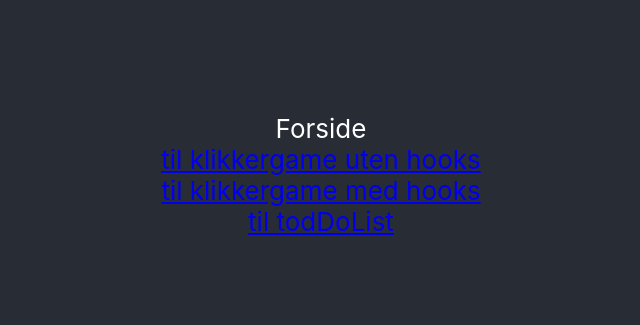
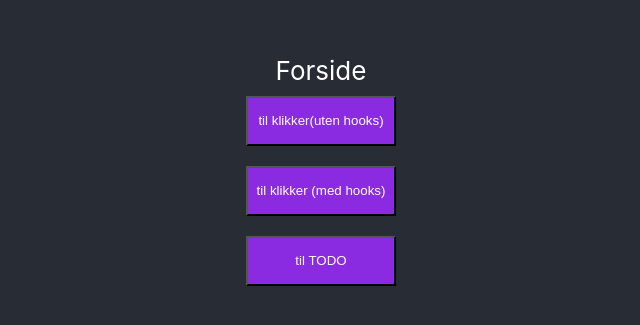
Before and after one commit to ThereseCamK/terje-oppgave, a React (Create React App) app: page / in a window 1280 px wide. Shown: the part 225-550 px from the top of the page, without its empty margins (319-959 px from the left). Built offline with nearby package versions, Linux system fonts and the light colour scheme.

Commit message:
knapper istedetfor links

```diff
--- a/src/App.js
+++ b/src/App.js
@@ -1,18 +1,35 @@
-import React from 'react';
+import React,{useState} from 'react';
 import './App.css';
-import {Link } from 'react-router-dom';
+// import {Link } from 'react-router-dom';
+import {useNavigate} from 'react-router-dom';
 
 
 
 function App() {
+  // const [navigate, showChange] = useState('/Click')
+  const navigate = useNavigate();
+  function showClick(){
+    navigate('/Click')
+  }
+  function showClicker(){
+    navigate('/Clicker')
+  }
+  function showToDo(){
+    navigate('/toDoMain')
+  }
 
   return (
     <div className="App">
       <header className="App-header">
           <div>Forside</div>
-        <Link to="/Click" >til klikkergame uten hooks</Link>
+          <button onClick={showClick}>til klikker(uten hooks)</button>
+          <button onClick={showClicker}>til klikker (med hooks)</button>
+          <button onClick={showToDo}>til TODO</button>
+          {/* <button onClick={() =>showClicker(navigate)}>Til Klikk(uten hooks)</button> */}
+        {/* <Link to="/Click" >til klikkergame uten hooks</Link>
         <Link to="/Clicker" >til klikkergame med hooks</Link>
-        <Link to="/toDoMain" >til todDoList</Link>
+        <Link to="/toDoMain" >til todDoList</Link> */}
+
 
       </header>
     </div>
--- a/src/index.css
+++ b/src/index.css
@@ -17,3 +17,10 @@ code {
 .todo {
   cursor: pointer;
 }
+button{
+  margin: 10px;
+  width: 150px;
+  height: 50px;
+  color: white;
+  background-color: blueviolet;
+}
```
